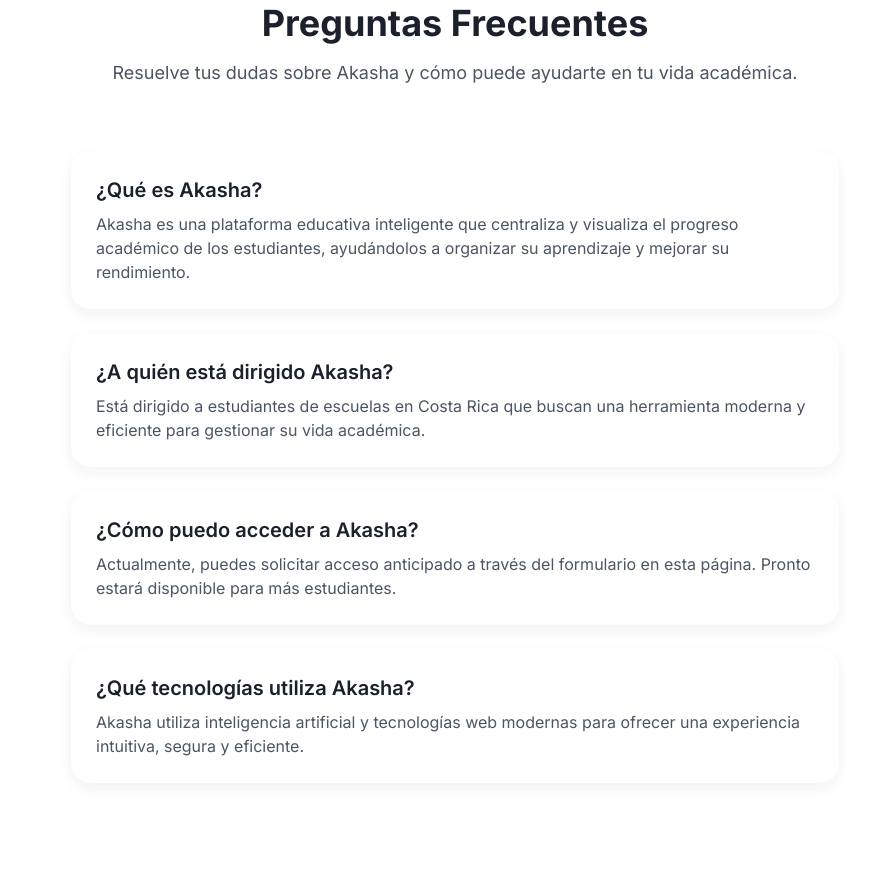
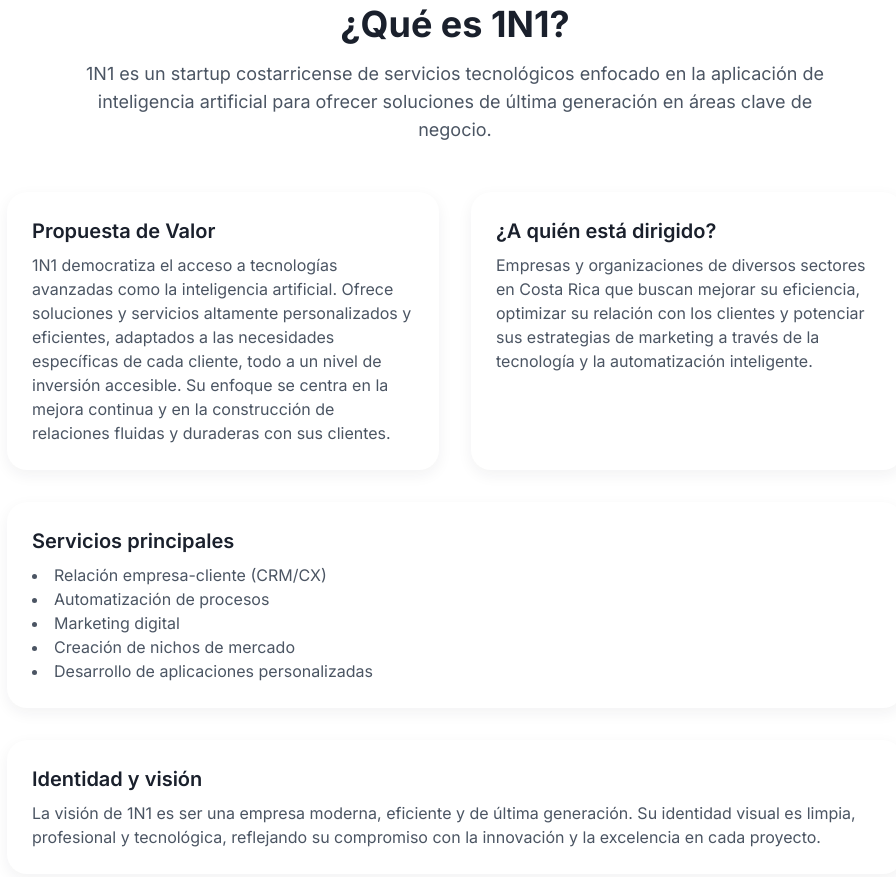
Before and after one commit to 1N1-369/akasha-landing, a plain HTML site: page index.html in a window 1280 px wide. Shown: the part 3325-4202 px from the top of the page, without its empty margins (185-1081 px from the left). Drawn offline with nearby package versions, Linux system fonts and the light colour scheme.

Commit message:
Sección 1N1

```diff
--- a/index.html
+++ b/index.html
@@ -232,6 +232,40 @@
         </div>
     </footer>
 
+    <!-- ¿Qué es 1N1? Section -->
+    <section id="about-1n1" class="bg-white py-20 lg:py-32 border-t border-gray-100">
+      <div class="container mx-auto px-6">
+        <div class="text-center mb-12">
+          <h2 class="text-3xl md:text-4xl font-bold mb-4">¿Qué es 1N1?</h2>
+          <p class="text-lg text-gray-600 max-w-3xl mx-auto">1N1 es un startup costarricense de servicios tecnológicos enfocado en la aplicación de inteligencia artificial para ofrecer soluciones de última generación en áreas clave de negocio.</p>
+        </div>
+        <div class="max-w-4xl mx-auto grid md:grid-cols-2 gap-8">
+          <div class="card">
+            <h3 class="text-xl font-semibold mb-2">Propuesta de Valor</h3>
+            <p class="text-gray-600">1N1 democratiza el acceso a tecnologías avanzadas como la inteligencia artificial. Ofrece soluciones y servicios altamente personalizados y eficientes, adaptados a las necesidades específicas de cada cliente, todo a un nivel de inversión accesible. Su enfoque se centra en la mejora continua y en la construcción de relaciones fluidas y duraderas con sus clientes.</p>
+          </div>
+          <div class="card">
+            <h3 class="text-xl font-semibold mb-2">¿A quién está dirigido?</h3>
+            <p class="text-gray-600">Empresas y organizaciones de diversos sectores en Costa Rica que buscan mejorar su eficiencia, optimizar su relación con los clientes y potenciar sus estrategias de marketing a través de la tecnología y la automatización inteligente.</p>
+          </div>
+          <div class="card md:col-span-2">
+            <h3 class="text-xl font-semibold mb-2">Servicios principales</h3>
+            <ul class="list-disc list-inside text-gray-600">
+              <li>Relación empresa-cliente (CRM/CX)</li>
+              <li>Automatización de procesos</li>
+              <li>Marketing digital</li>
+              <li>Creación de nichos de mercado</li>
+              <li>Desarrollo de aplicaciones personalizadas</li>
+            </ul>
+          </div>
+          <div class="card md:col-span-2">
+            <h3 class="text-xl font-semibold mb-2">Identidad y visión</h3>
+            <p class="text-gray-600">La visión de 1N1 es ser una empresa moderna, eficiente y de última generación. Su identidad visual es limpia, profesional y tecnológica, reflejando su compromiso con la innovación y la excelencia en cada proyecto.</p>
+          </div>
+        </div>
+      </div>
+    </section>
+
     <!-- Modal de Captura de Leads -->
     <div id="lead-modal" class="modal-overlay" role="dialog" aria-modal="true" aria-labelledby="lead-modal-title">
         <div class="modal-content relative">
```
